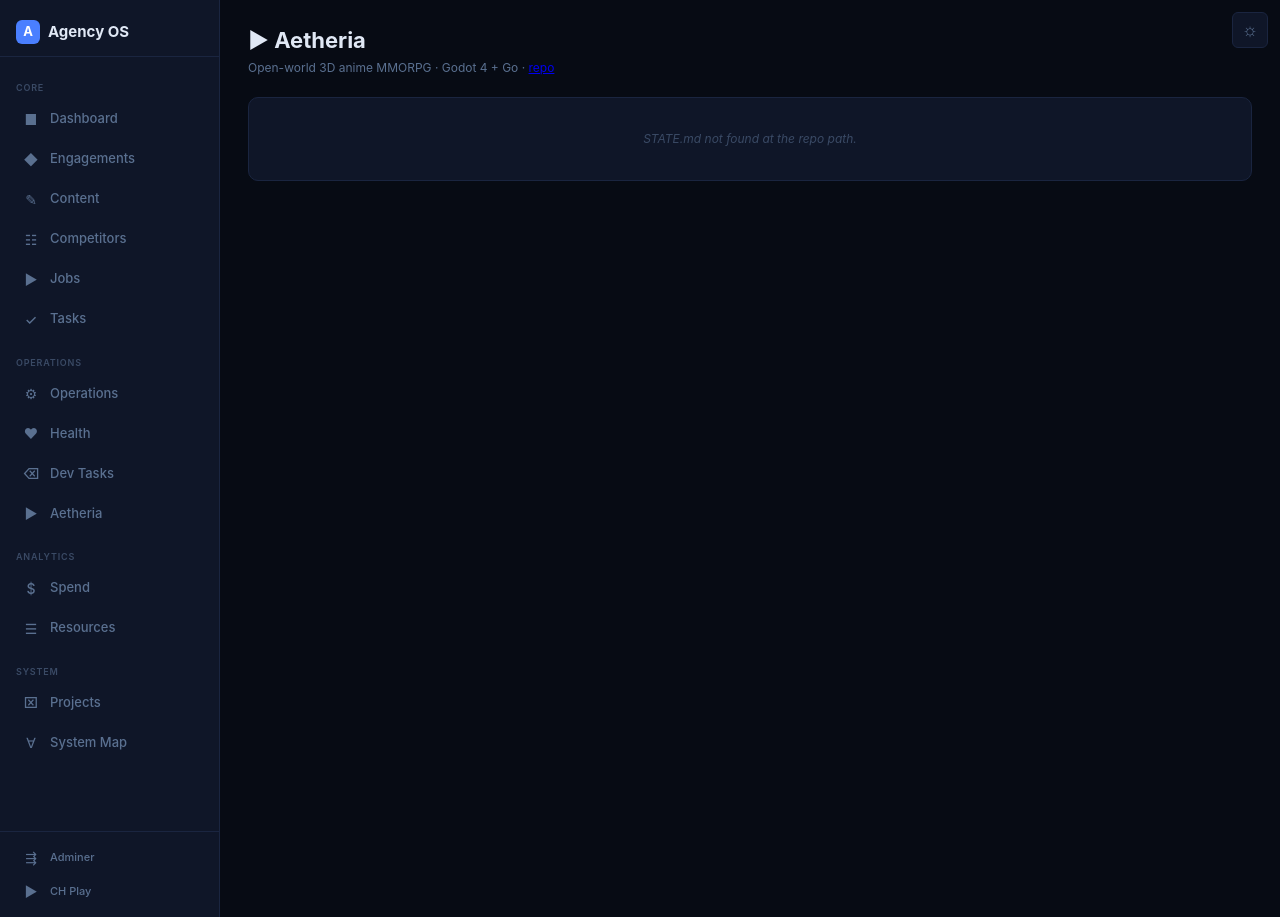
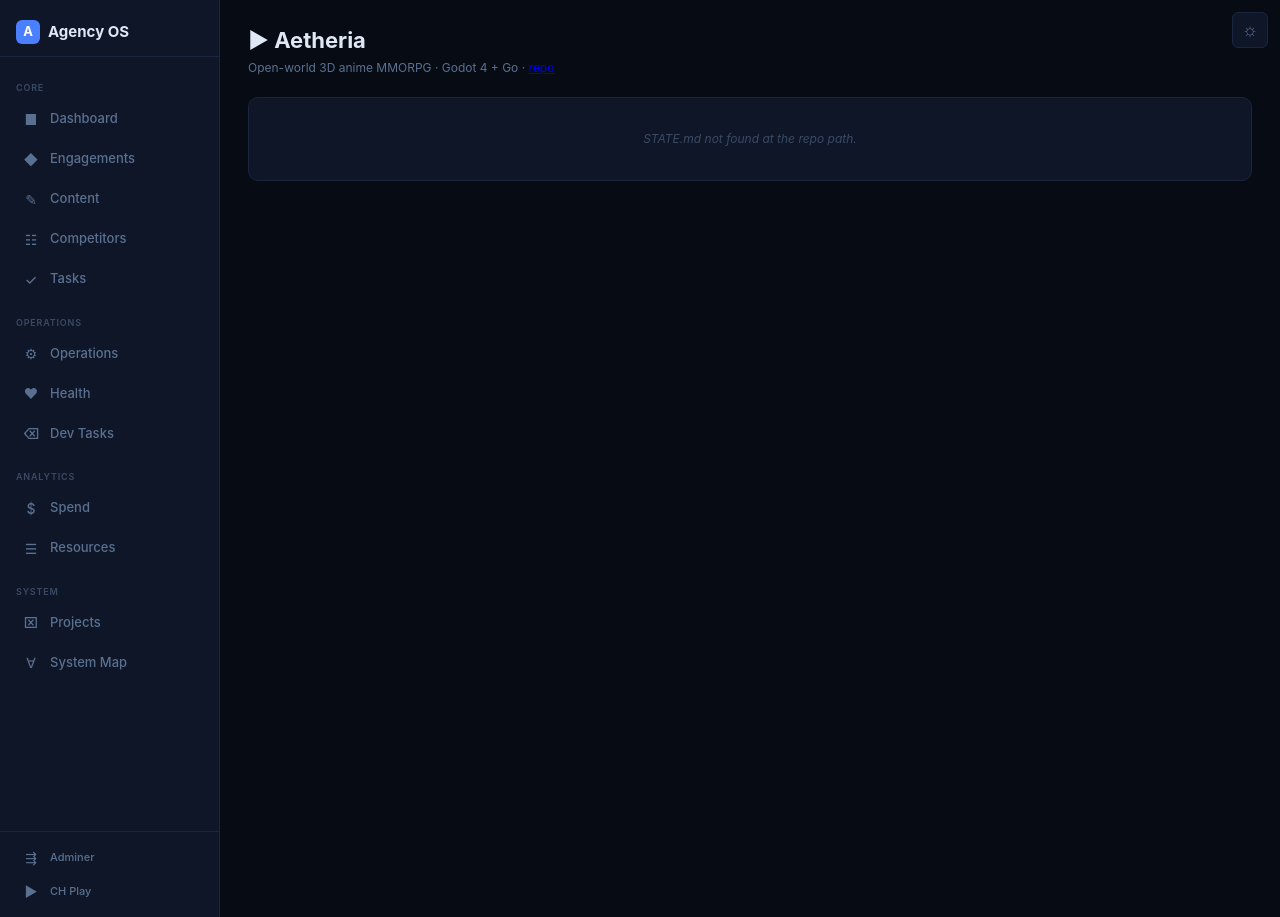
Before and after one commit to itsbaldeep/agency-dashboard, a Flask app: page /aetheria in a window 1280 px wide. Run offline with Flask 3, Linux system fonts and the light colour scheme; data that the repository does not hold is empty; some libraries are stand-ins or nearby versions.

Commit message:
chore: remove /jobs and /aetheria nav links (parasites archived)

```diff
--- a/templates/base.html
+++ b/templates/base.html
@@ -28,9 +28,6 @@
     <a href="/competitors" class="{% if active == 'competitors' %}active{% endif %}">
       <span class="nav-icon">&#9783;</span> Competitors
     </a>
-    <a href="/jobs" class="{% if active == 'jobs' %}active{% endif %}">
-      <span class="nav-icon">&#9654;</span> Jobs
-    </a>
     <a href="/tasks" class="{% if active == 'tasks' %}active{% endif %}">
       <span class="nav-icon">&#10003;</span> Tasks
     </a>
@@ -44,9 +41,6 @@
     </a>
     <a href="/dev-tasks" class="{% if active == 'dev-tasks' %}active{% endif %}">
       <span class="nav-icon">&#9003;</span> Dev Tasks
-    </a>
-    <a href="/aetheria" class="{% if active == 'aetheria' %}active{% endif %}">
-      <span class="nav-icon">&#9654;</span> Aetheria
     </a>
 
     <div class="sidebar-section">Analytics</div>
```
